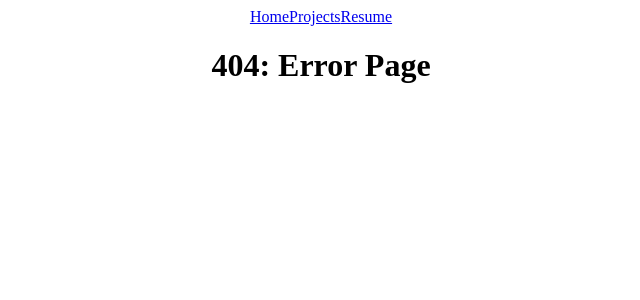
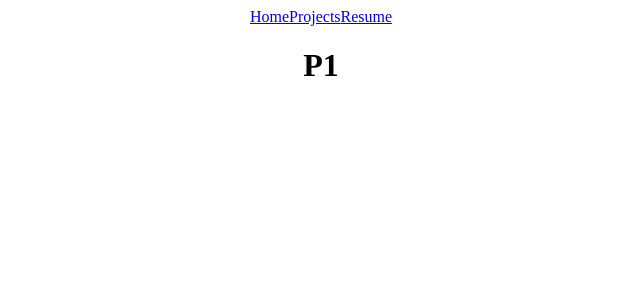
Before and after one commit to chkathi/website1, a React (Create React App) app: page /projects in a window 1280 px wide. Before the commit this address had no page. Shown: the top 300 px of the page, without its empty margins (319-959 px from the left). Built offline with nearby package versions, Linux system fonts and the light colour scheme.

Commit message:
Fixed weird Projects Error

```diff
--- a/src/App.js
+++ b/src/App.js
@@ -4,6 +4,7 @@
 import { NavBar } from "./NavBar.js";
 import { Home } from "./pages/Home.js";
 import { Resume } from "./pages/Resume.js";
+import { Projects } from "./pages/Projects.js";
 
 function App() {
   return (
@@ -13,6 +14,7 @@
         <Routes>
           <Route path="/" element={<Home />} />
           <Route path="/resume" element={<Resume />} />
+          <Route path="/projects" element={<Projects />} />
           <Route path="*" element={<h1>404: Error Page</h1>} />
         </Routes>
       </Router>
--- /dev/null
+++ b/src/pages/Projects.js
@@ -0,0 +1,8 @@
+import React from "react";
+export const Projects = () => {
+  return (
+    <div>
+      <h1>P1</h1>
+    </div>
+  );
+};
```
